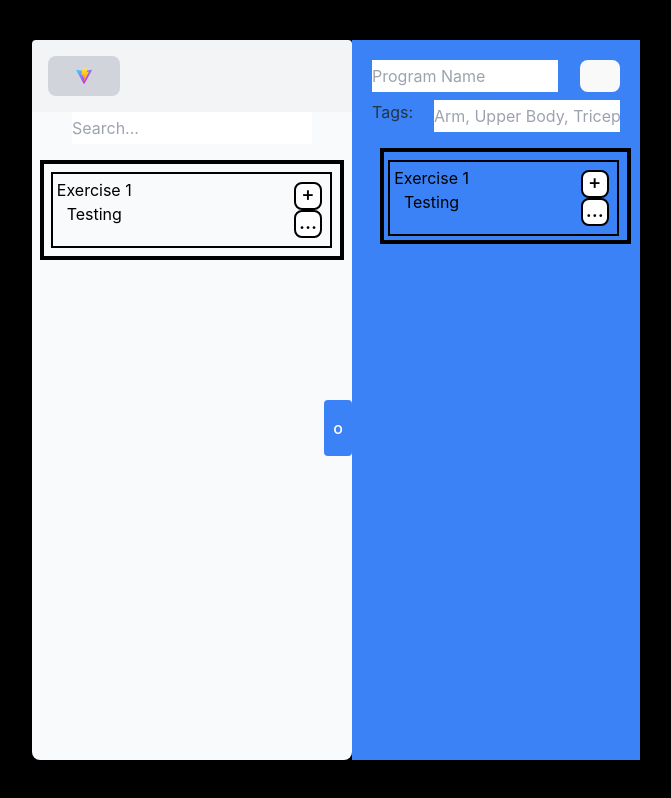
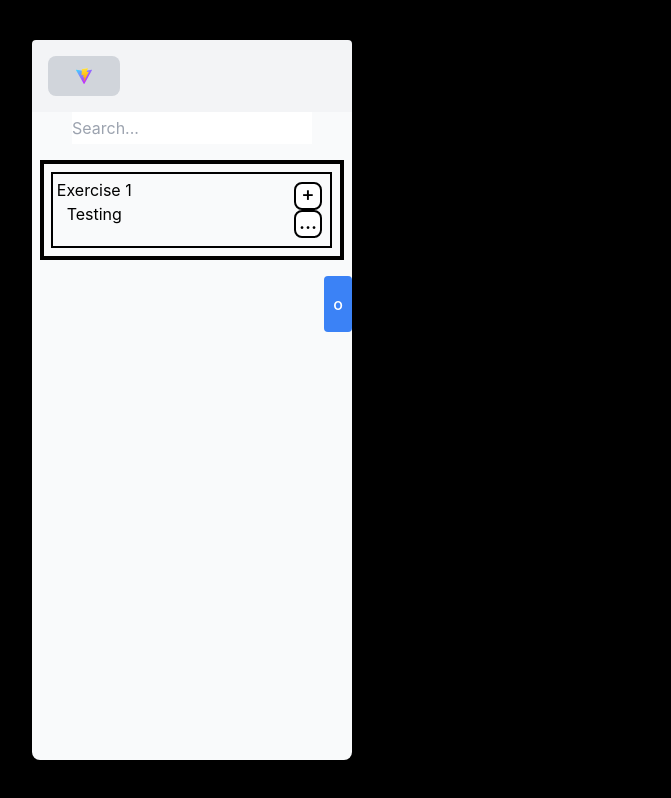
Before and after one commit to JoshuaW13/ConceptFitness, a React (Vite) app in the folder conceptFitness/: page /catalogue in a window 1280 px wide. Shown: the whole page, without its empty margins (448-1119 px from the left). Built offline with nearby package versions, Linux system fonts and the light colour scheme.

Commit message:
Messing with Catalogue

```diff
--- a/conceptFitness/src/pages/Catalogue.jsx
+++ b/conceptFitness/src/pages/Catalogue.jsx
@@ -28,16 +28,18 @@ function Catalogue() {
         </div>
       </div>
 
+      <div className="flex flex-row justify-end w-full">
+        {/* Drawer Toggle Button */}
+        <button onClick={toggleDrawer} className={`w-7 h-14 -left-7  top-1/2 bg-blue-500 text-white p-0 rounded`}>
+          {isDrawerOpen ? 'c' : 'o'}
+        </button>
+
         {/* Right Drawer */}
         <div
-        className={`h-full w-[90%] bg-blue-500 top-0 right-0 absolute transform ${
-          isDrawerOpen ? 'translate-x-0 visible ' : 'translate-x-[100%]'
+          className={`h-full w-[90%] bg-blue-500 top-0 right-0 transform ${
+            isDrawerOpen ? 'translate-x-0 visible' : 'translate-x-[50%] scale-x-0 hidden'
           } transition-transform duration-500 ease-in-out`}
         >
-        {/* Drawer Toggle Button */}
-        <button onClick={toggleDrawer} className="absolute w-7 h-14 -left-7  top-1/2 bg-blue-500 text-white p-0 rounded">
-          {isDrawerOpen ? 'c' : 'o'}
-        </button>
           <div className="p-3">
             <div className="flex flex-row justify-between m-2">
               <input type="text" className="w-[75%] h-8 " placeholder="Program Name"></input>
@@ -132,6 +134,7 @@ function Catalogue() {
           </div>
         </div>
       </div>
+    </div>
   );
 }
 
```
Lines whose indentation alone changed are shown as unchanged.
